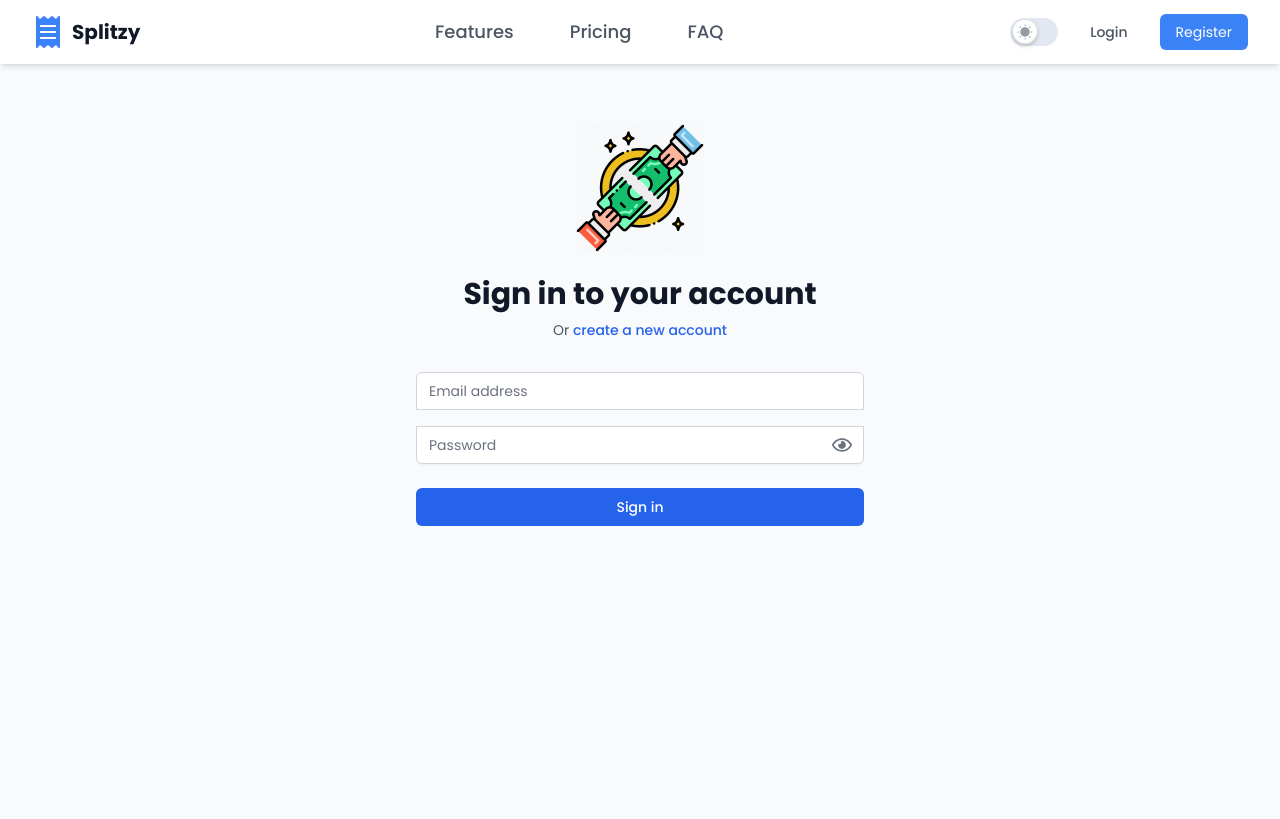
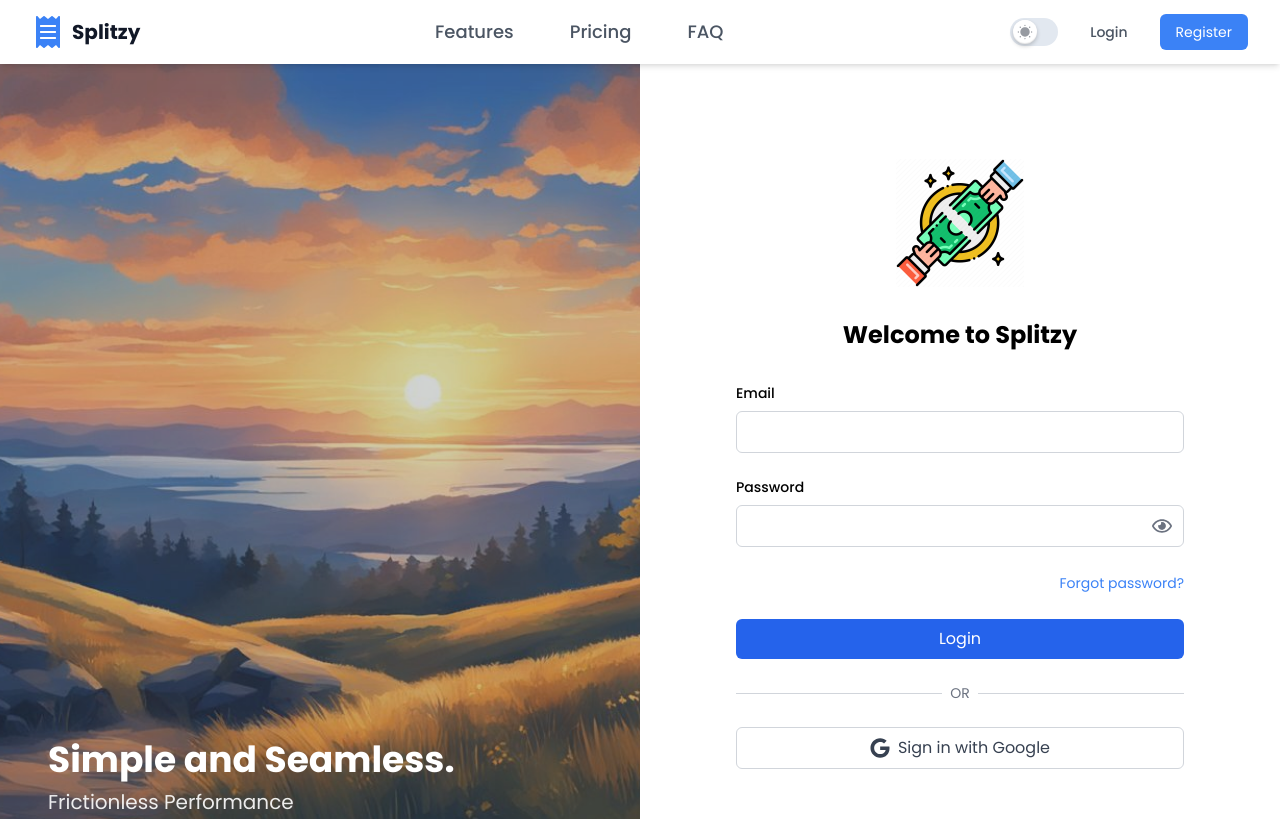
Before and after one commit to KoushikMallik-developer/splitzy, a React (Vite) app: page /login in a window 1280 px wide. Shown: the top 819 px of the page. Built offline with nearby package versions, Linux system fonts and the light colour scheme.

Commit message:
Login Register Redisgned

```diff
--- a/index.html
+++ b/index.html
@@ -5,7 +5,7 @@
     <meta charset="UTF-8" />
     <link rel="icon" type="image/svg+xml" href="/vite.svg" />
     <meta name="viewport" content="width=device-width, initial-scale=1.0" />
-    <title>Shanti Clinic Nursing Home</title>
+    <title>Splitzy</title>
   </head>
   <body>
     <div id="root"></div>
--- a/src/components/Footer/index.jsx
+++ b/src/components/Footer/index.jsx
@@ -9,7 +9,7 @@
 
 export default function Footer() {
   return (
-    <div className="w-full mt-2 p-0">
+    <div className="w-full p-0">
       <div className="bg-gray-900 text-white">
         <div className="container mx-auto px-4 py-3">
           <section className="flex justify-center mb-3 space-x-4">
--- /dev/null
+++ b/src/layouts/Auth/index.jsx
@@ -0,0 +1,32 @@
+import React, { Children } from "react";
+import { FaGoogle } from "react-icons/fa";
+import { Outlet } from "react-router-dom";
+
+const LoginPage = ({ children }) => {
+  return (
+    <div className="flex h-screen">
+      {/* Left side - Image Section */}
+      <div className="hidden lg:flex lg:w-1/2 relative">
+        <div
+          className="absolute inset-0 bg-cover bg-center"
+          style={{
+            backgroundImage: `url(src/assets/AuthCover.jpg)`,
+          }}
+        >
+          <div className="absolute inset-0 bg-black bg-opacity-20" />
+        </div>
+        <div className="relative z-10 text-white p-12 flex flex-col justify-end">
+          <h2 className="text-4xl font-bold mb-2">
+            Simple and Seamless.
+          </h2>
+          <p className="text-xl opacity-90">Frictionless Performance</p>
+        </div>
+      </div>
+
+      {/* Right side - Form */}
+      <Outlet />
+    </div>
+  );
+};
+
+export default LoginPage;
--- a/src/pages/Login/index.jsx
+++ b/src/pages/Login/index.jsx
@@ -2,8 +2,7 @@
 // import { useState } from 'react';
 // import { useDispatch, useSelector } from 'react-redux';
 import { useState } from "react";
-import { Link, useNavigate } from "react-router-dom";
-import { FaRegEyeSlash, FaRegEye } from "react-icons/fa";
+import { FaRegEyeSlash, FaRegEye, FaGoogle, FaFacebook } from "react-icons/fa";
 import profilepic from "../../assets/logo.png";
 // import { loginStart, loginSuccess, loginFailure } from '../../store/slices/authSlice';
 
@@ -15,6 +14,7 @@
   // const dispatch = useDispatch();
   // const navigate = useNavigate();
   // const { loading, error } = useSelector((state) => state.auth);
+  console.log("Login page");
   const error = false;
   const [showPassword, setShowPassword] = useState(false);
 
@@ -46,65 +46,38 @@
   // };
 
   return (
-    <div className="min-h-screen flex justify-center bg-gray-50 py-12 px-4 sm:px-6 lg:px-8">
-      <div className="max-w-md w-full space-y-8">
-        <div>
+    <div className="w-full lg:w-1/2 flex items-center justify-center p-8">
+      <div className="max-w-md w-full">
+        {/* Logo */}
+        <div className="flex justify-center mb-8">
+          <div className="relative w-32 h-32">
             <img
+              className="absolute w-full h-full object-contain"
               src={profilepic}
-            alt="Logo"
-            className="h-32 w-32 text-blue-500 mt-3 mx-auto"
-          />
-          <h2 className="mt-6 text-center text-3xl font-extrabold text-gray-900">
-            Sign in to your account
-          </h2>
-          <p className="mt-2 text-center text-sm text-gray-600">
-            Or{" "}
-            <Link
-              to="/register"
-              className="font-medium text-blue-600 hover:text-blue-500"
-            >
-              create a new account
-            </Link>
-          </p>
-        </div>
-        <form
-          className="mt-8 space-y-6"
-          // onSubmit={handleSubmit}
-        >
-          {error && (
-            <div className="rounded-md bg-red-50 p-4">
-              <p className="text-sm text-red-700">{error}</p>
-            </div>
-          )}
-          <div className="rounded-md shadow-sm space-y-4">
-            <div>
-              <label htmlFor="email" className="sr-only">
-                Email address
-              </label>
-              <input
-                id="email"
-                name="email"
-                type="email"
-                required
-                className="appearance-none rounded-none relative block w-full px-3 py-2 border border-gray-300 placeholder-gray-500 text-gray-900 rounded-t-md focus:outline-none focus:ring-2 focus:ring-blue-500 focus:border-blue-500 focus:z-10 sm:text-sm transition duration-150 ease-in-out transform hover:scale-105"
-                placeholder="Email address"
-                // value={formData.email}
-                // onChange={handleChange}
             />
           </div>
+        </div>
+
+        <h1 className="text-2xl font-bold mb-8 text-center">
+          Welcome to Splitzy
+        </h1>
+
+        {/* {children} */}
+        <form className="space-y-6">
+          <div>
+            <label className="block text-sm font-medium mb-2">Email</label>
+            <input
+              type="email"
+              className="w-full px-3 py-2 border border-gray-300 rounded-md focus:outline-none focus:ring-2 focus:ring-blue-500"
+            />
+          </div>
+
+          <div>
+            <label className="block text-sm font-medium mb-2">Password</label>
             <div className="relative">
-              <label htmlFor="password" className="sr-only">
-                Password
-              </label>
               <input
-                id="password"
-                name="password"
                 type={showPassword ? "text" : "password"}
-                required
-                className="appearance-none rounded-none relative block w-full px-3 py-2 border border-gray-300 placeholder-gray-500 text-gray-900 rounded-b-md focus:outline-none focus:ring-2 focus:ring-blue-500 focus:border-blue-500 focus:z-10 sm:text-sm transition duration-150 ease-in-out transform hover:scale-105"
-                placeholder="Password"
-                // value={formData.password}
-                // onChange={handleChange}
+                className="w-full px-3 py-2 border border-gray-300 rounded-md focus:outline-none focus:ring-2 focus:ring-blue-500"
               />
               <button
                 type="button"
@@ -119,15 +92,34 @@
               </button>
             </div>
           </div>
-          <div>
+
+          <div className="text-right">
+            <a href="#" className="text-blue-500 hover:text-blue-600 text-sm">
+              Forgot password?
+            </a>
+          </div>
+
           <button
             type="submit"
-              // disabled={loading}
-              className="group relative w-full flex justify-center py-2 px-4 border border-transparent text-sm font-medium rounded-md text-white bg-blue-600 hover:bg-blue-700 focus:outline-none focus:ring-2 focus:ring-offset-2 focus:ring-blue-500 disabled:bg-blue-300"
+            className="w-full bg-blue-600 text-white py-2 px-4 rounded-md hover:bg-blue-700 focus:outline-none focus:ring-2 focus:ring-blue-500 focus:ring-offset-2"
           >
-              {"Sign in"}
+            Login
           </button>
+
+          <div className="relative my-6">
+            <div className="absolute inset-0 flex items-center">
+              <div className="w-full border-t border-gray-300" />
             </div>
+            <div className="relative flex justify-center text-sm">
+              <span className="px-2 bg-white text-gray-500">OR</span>
+            </div>
+          </div>
+
+          {/* Social Login Buttons */}
+          <button className="w-full border border-gray-300 text-gray-700 py-2 px-4 rounded-md hover:bg-gray-50 flex items-center justify-center space-x-2 mb-3">
+            <FaGoogle size={20} />
+            <span>Sign in with Google </span>
+          </button>
         </form>
       </div>
     </div>
--- a/src/pages/Register/index.jsx
+++ b/src/pages/Register/index.jsx
@@ -1,121 +1,82 @@
+// src/components/auth/Register.jsx
+// import { useState } from 'react';
+// import { useDispatch, useSelector } from 'react-redux';
 import { useState } from "react";
-import { useDispatch, useSelector } from "react-redux";
 import { Link, useNavigate } from "react-router-dom";
-import { FaRegEyeSlash, FaRegEye } from "react-icons/fa";
+import { FaRegEyeSlash, FaRegEye, FaGoogle, FaFacebook } from "react-icons/fa";
 import profilepic from "../../assets/logo.png";
+// import { RegisterStart, RegisterSuccess, RegisterFailure } from '../../store/slices/authSlice';
 
 const Register = () => {
-  const [formData, setFormData] = useState({
-    email: "",
-    password: "",
-    confirmPassword: "",
-  });
+  // const [formData, setFormData] = useState({
+  //   email: '',
+  //   password: '',
+  // });
+  // const dispatch = useDispatch();
+  // const navigate = useNavigate();
+  // const { loading, error } = useSelector((state) => state.auth);
+  console.log("Login page");
+  const error = false;
   const [showPassword, setShowPassword] = useState(false);
-  // const dispatch = useDispatch()
-  // const navigate = useNavigate()
-  // const { loading, error } = useSelector((state) => state.auth)
 
-  const error = "Eroror";
-  const loading = false;
+  // const handleChange = (e) => {
+  //   setFormData({
+  //     ...formData,
+  //     [e.target.name]: e.target.value,
+  //   });
+  // };
 
-  const handleChange = (e) => {
-    setFormData({
-      ...formData,
-      [e.target.name]: e.target.value,
-    });
-  };
-
-  const handleSubmit = async (e) => {
-    e.preventDefault();
-    // if (formData.password !== formData.confirmPassword) {
-    //     return dispatch(registerFailure('Passwords do not match'))
-    // }
-    console.log("Register");
-  };
+  // const handleSubmit = async (e) => {
+  //   e.preventDefault();
+  //   dispatch(loginStart());
+  //   try {
+  //     // Replace with actual API call
+  //     const response = await fetch('/api/auth/login', {
+  //       method: 'POST',
+  //       headers: {
+  //         'Content-Type': 'application/json',
+  //       },
+  //       body: JSON.stringify(formData),
+  //     });
+  //     const data = await response.json();
+  //     dispatch(loginSuccess(data));
+  //     navigate('/dashboard');
+  //   } catch (error) {
+  //     dispatch(loginFailure(error.message));
+  //   }
+  // };
 
   return (
-    <div className="min-h-screen flex justify-center bg-gray-50 py-12 px-4 sm:px-6 lg:px-8">
-      <div className="max-w-md w-full space-y-8">
-        <div>
+    <div className="w-full lg:w-1/2 flex items-center justify-center p-8">
+      <div className="max-w-md w-full">
+        {/* Logo */}
+        <div className="flex justify-center mb-6">
+          <div className="relative w-32 h-32">
             <img
+              className="absolute w-full h-full object-contain"
               src={profilepic}
-            alt="Logo"
-            className="h-32 w-32 text-blue-500 mt-3 mx-auto"
-          />
-          <h2 className="mt-6 text-center text-3xl font-extrabold text-gray-900">
-            Create a new account
-          </h2>
-          <p className="mt-2 text-center text-sm text-gray-600">
-            Or{" "}
-            <Link
-              to="/login"
-              className="font-medium text-blue-600 hover:text-blue-500"
-            >
-              sign in to your account
-            </Link>
-          </p>
-        </div>
-        <form className="mt-8 space-y-6" onSubmit={handleSubmit}>
-          {error && (
-            <div className="rounded-md bg-red-50 p-4">
-              <p className="text-sm text-red-700">{error}</p>
-            </div>
-          )}
-          <div className="rounded-md shadow-sm space-y-4">
-            <div>
-              <label htmlFor="email" className="sr-only">
-                Email address
-              </label>
-              <input
-                id="email"
-                name="email"
-                type="email"
-                required
-                className="appearance-none rounded-none relative block w-full px-3 py-2 border border-gray-300 placeholder-gray-500 text-gray-900 rounded-t-md focus:outline-none focus:ring-2 focus:ring-blue-500 focus:border-blue-500 focus:z-10 sm:text-sm transition duration-150 ease-in-out transform hover:scale-105"
-                placeholder="Email address"
-                value={formData.email}
-                onChange={handleChange}
             />
           </div>
+        </div>
+
+        <h1 className="text-2xl font-bold mb-6 text-center">
+          Welcome to Splitzy
+        </h1>
+        <form className="space-y-6">
+          <div>
+            <label className="block text-sm font-medium mb-1">Email</label>
+            <input
+              type="email"
+              className="w-full px-3 py-2 border border-gray-300 rounded-md focus:outline-none focus:ring-2 focus:ring-blue-500"
+            />
+          </div>
+
+          <div>
+            <label className="block text-sm font-medium mb-1">Password</label>
             <div className="relative">
-              <label htmlFor="password" className="sr-only">
-                Password
-              </label>
               <input
-                id="password"
-                name="password"
                 type={showPassword ? "text" : "password"}
-                required
-                className="appearance-none rounded-none relative block w-full px-3 py-2 border border-gray-300 placeholder-gray-500 text-gray-900 focus:outline-none focus:ring-2 focus:ring-blue-500 focus:border-blue-500 focus:z-10 sm:text-sm transition duration-150 ease-in-out transform hover:scale-100"
-                placeholder="Password"
-                value={formData.password}
-                onChange={handleChange}
-              />
-              <button
-                type="button"
-                onClick={() => setShowPassword(!showPassword)}
-                className="absolute inset-y-0 right-0 pr-3 flex items-center text-gray-500"
-              >
-                {showPassword ? (
-                  <FaRegEyeSlash className="h-5 w-5" />
-                ) : (
-                  <FaRegEye className="h-5 w-5" />
-                )}
-              </button>
-            </div>
-            <div className="relative">
-              <label htmlFor="confirmPassword" className="sr-only">
-                Confirm Password
-              </label>
-              <input
-                id="confirmPassword"
-                name="confirmPassword"
-                type={showPassword ? "text" : "password"}
-                required
-                className="appearance-none rounded-none relative block w-full px-3 py-2 border border-gray-300 placeholder-gray-500 text-gray-900 rounded-b-md focus:outline-none focus:ring-2 focus:ring-blue-500 focus:border-blue-500 focus:z-10 sm:text-sm transition duration-150 ease-in-out transform hover:scale-105"
-                placeholder="Confirm Password"
-                value={formData.confirmPassword}
-                onChange={handleChange}
+                className="w-full px-3 py-2 border border-gray-300 rounded-md focus:outline-none focus:ring-2 focus:ring-blue-500"
               />
               <button
                 type="button"
@@ -132,14 +93,55 @@
           </div>
 
           <div>
+            <label className="block text-sm font-medium mb-1">
+              Confirm Password
+            </label>
+            <div className="relative">
+              <input
+                type={showPassword ? "text" : "password"}
+                className="w-full px-3 py-2 border border-gray-300 rounded-md focus:outline-none focus:ring-2 focus:ring-blue-500"
+              />
+              <button
+                type="button"
+                onClick={() => setShowPassword(!showPassword)}
+                className="absolute inset-y-0 right-0 pr-3 flex items-center text-gray-500"
+              >
+                {showPassword ? (
+                  <FaRegEyeSlash className="h-5 w-5" />
+                ) : (
+                  <FaRegEye className="h-5 w-5" />
+                )}
+              </button>
+            </div>
+          </div>
+
+          <div className="text-right">
+            <a href="#" className="text-blue-500 hover:text-blue-600 text-sm">
+              Forgot password?
+            </a>
+          </div>
+
           <button
             type="submit"
-              disabled={loading}
-              className="group relative w-full flex justify-center py-2 px-4 border border-transparent text-sm font-medium rounded-md text-white bg-blue-600 hover:bg-blue-700 focus:outline-none focus:ring-2 focus:ring-offset-2 focus:ring-blue-500 disabled:bg-blue-300"
+            className="w-full bg-blue-600 text-white py-2 px-4 rounded-md hover:bg-blue-700 focus:outline-none focus:ring-2 focus:ring-blue-500 focus:ring-offset-2"
           >
-              {loading ? "Creating account..." : "Register"}
+            Login
           </button>
+
+          <div className="relative my-6">
+            <div className="absolute inset-0 flex items-center">
+              <div className="w-full border-t border-gray-300" />
             </div>
+            <div className="relative flex justify-center text-sm">
+              <span className="px-2 bg-white text-gray-500">OR</span>
+            </div>
+          </div>
+
+          {/* Social Login Buttons */}
+          <button className="w-full border border-gray-300 text-gray-700 py-2 px-4 rounded-md hover:bg-gray-50 flex items-center justify-center space-x-2 mb-1.5">
+            <FaGoogle size={20} />
+            <span>Sign in with Google </span>
+          </button>
         </form>
       </div>
     </div>
```
Also changed, not shown: src/route/index.jsx (+15 -6 lines), src/assets/AuthCover.jpg (added). Lines whose indentation alone changed are shown as unchanged.
